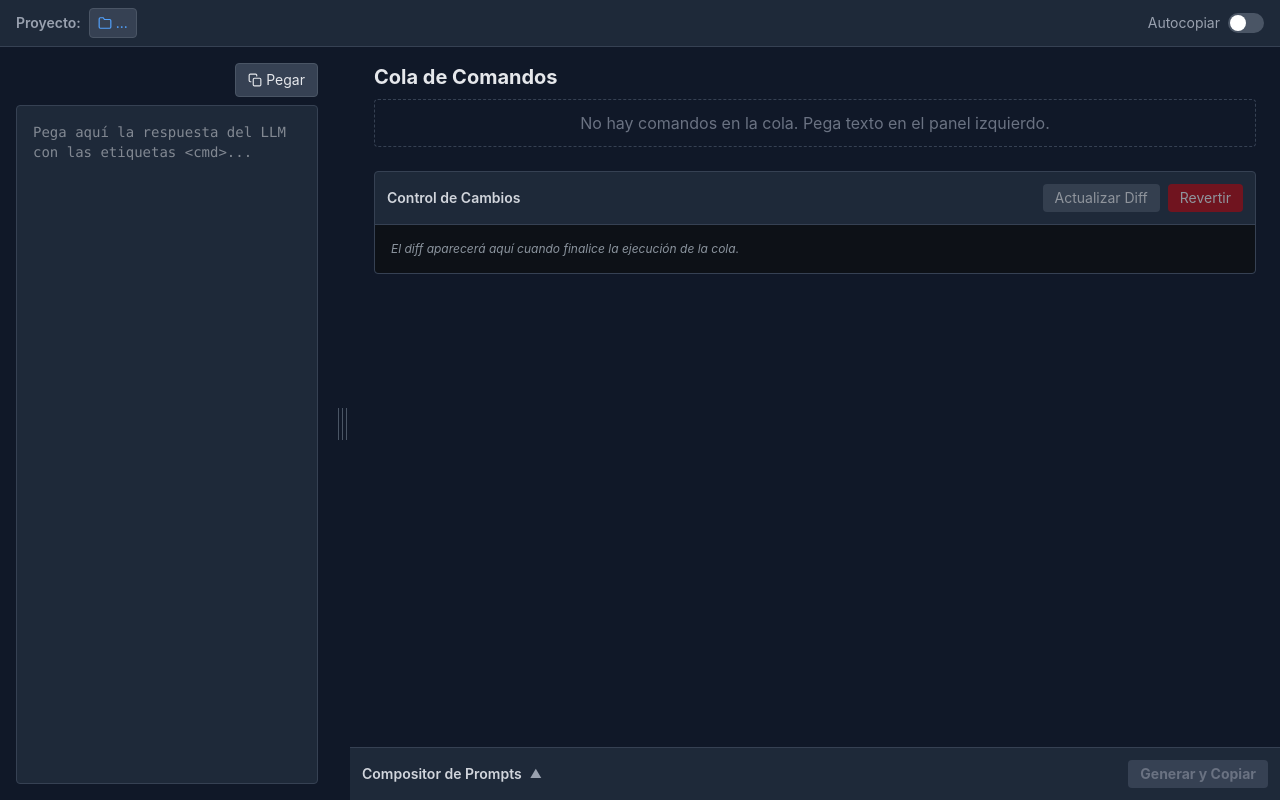
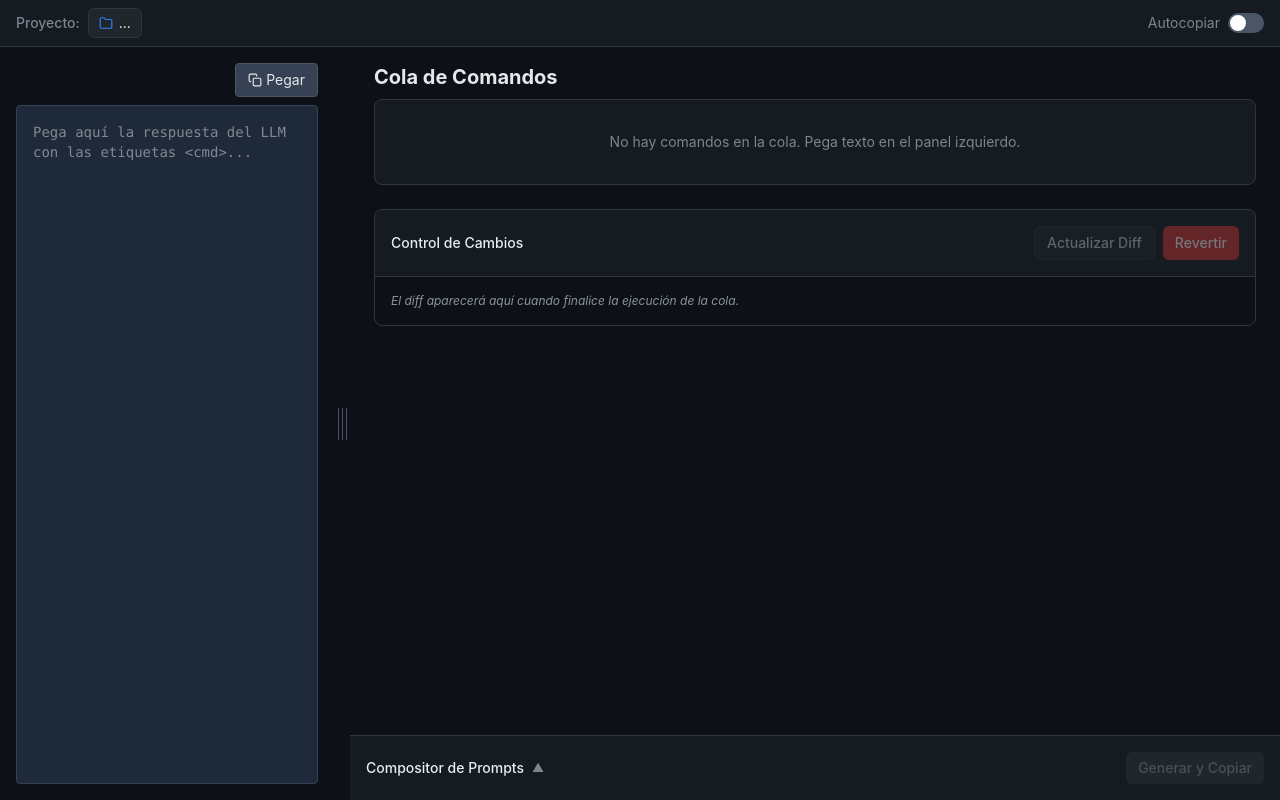
Before and after one commit to luisoncpp/controlvcode, a Preact app: page / in a window 1280 px wide. Built offline with nearby package versions, Linux system fonts and the light colour scheme.

Commit message:
Visual style polish

```diff
--- a/src/App.css
+++ b/src/App.css
@@ -1,6 +1,42 @@
+
 @import "tailwindcss";
 
-/* Un fondo oscuro por defecto para cuidar la vista */
+:root {
+  --canvas: #0d1117;
+  --elevated: #161b22;
+  --surface: #21262d;
+  --border: #30363d;
+  --text-primary: #e6edf3;
+  --text-secondary: #7d8590;
+  --accent: #2f81f7;
+  --success: #238636;
+  --danger: #da3633;
+}
+
 body {
-  @apply bg-gray-900 text-white;
+  background-color: var(--canvas);
+  color: var(--text-primary);
 }
+
+::-webkit-scrollbar {
+  width: 8px;
+  height: 8px;
+}
+::-webkit-scrollbar-track {
+  background: transparent;
+}
+::-webkit-scrollbar-thumb {
+  background: #30363d;
+  border-radius: 4px;
+}
+::-webkit-scrollbar-thumb:hover {
+  background: #484f58;
+}
+
+@keyframes fadeInDown {
+  from { opacity: 0; transform: translateY(-4px); }
+  to { opacity: 1; transform: translateY(0); }
+}
+.animate-fade-in-down {
+  animation: fadeInDown 0.2s ease-out;
+}
--- a/src/App.tsx
+++ b/src/App.tsx
@@ -32,7 +32,7 @@ export function App() {
 
   return (
     <StoreContext.Provider value={store}>
-      <div className="flex flex-col h-screen bg-gray-900 text-white overflow-hidden">
+      <div className="flex flex-col h-screen bg-[#0d1117] text-[#e6edf3] overflow-hidden">
         <TopBar />
 
         <div className="flex flex-1 overflow-hidden">
--- a/src/components/ChangeTracker/ChangeTrackerUI.tsx
+++ b/src/components/ChangeTracker/ChangeTrackerUI.tsx
@@ -1,16 +1,17 @@
+
 import { ChangeTracker } from "./ChangeTracker";
 import { DiffViewer } from "../DiffViewer";
 
 export function ChangeTrackerUI({ tracker }: { tracker: ChangeTracker }) {
   return (
-    <div className="mt-6 border border-gray-700 rounded bg-gray-800">
-      <div className="flex justify-between items-center p-3 border-b border-gray-700">
-        <h3 className="text-sm font-semibold text-gray-300">Control de Cambios</h3>
+    <div className="mt-6 bg-[#161b22] border border-[#30363d] rounded-lg">
+      <div className="flex justify-between items-center p-4 border-b border-[#30363d]">
+        <h3 className="text-sm font-medium text-[#e6edf3]">Control de Cambios</h3>
         <div className="flex gap-2">
           <button
             disabled={!tracker.snapshotHash.value || tracker.isRestoring.value}
             onClick={() => tracker.computeDiff()}
-            className="px-3 py-1 bg-gray-600 hover:bg-gray-500 rounded text-sm disabled:opacity-50"
+            className="px-3 py-1.5 rounded-md text-sm font-medium transition-colors duration-200 bg-[#21262d] hover:bg-[#30363d] text-[#c9d1d9] border border-[#30363d] disabled:opacity-40 disabled:cursor-not-allowed"
           >
             Actualizar Diff
           </button>
@@ -21,19 +22,19 @@ export function ChangeTrackerUI({ tracker }: { tracker: ChangeTracker }) {
                 tracker.revert(true);
               }
             }}
-            className="px-3 py-1 bg-red-700 hover:bg-red-600 rounded text-sm disabled:opacity-50"
+            className="px-3 py-1.5 rounded-md text-sm font-medium transition-colors duration-200 bg-[#da3633] hover:bg-[#f85149] text-white disabled:opacity-40 disabled:cursor-not-allowed"
           >
             Revertir
           </button>
         </div>
       </div>
 
-      <div className="max-h-[32rem] overflow-y-auto bg-[#0d1117] rounded-b">
+      <div className="max-h-[32rem] overflow-y-auto bg-[#0d1117] rounded-b-lg">
         <DiffViewer diff={tracker.diffOutput.value} />
       </div>
 
       {tracker.error.value && (
-        <div className="p-2 text-red-400 text-sm border-t border-gray-700">
+        <div className="p-3 text-[#f85149] text-sm border-t border-[#30363d]">
           {tracker.error.value}
         </div>
       )}
--- a/src/components/FeedbackPanel.tsx
+++ b/src/components/FeedbackPanel.tsx
@@ -1,3 +1,4 @@
+
 import { useStore } from '../context/StoreContext';
 
 export function FeedbackPanel() {
@@ -14,36 +15,36 @@ export function FeedbackPanel() {
       if (btn) {
         const originalText = btn.textContent;
         btn.textContent = '¡Copiado!';
-        btn.className = 'px-3 py-1 rounded text-sm font-bold transition-colors bg-green-600 text-white';
+        btn.className = 'px-3 py-1.5 rounded-md text-sm font-medium transition-colors duration-200 bg-[#238636] text-white';
         setTimeout(() => {
           btn.textContent = originalText;
-          btn.className = 'px-3 py-1 rounded text-sm font-bold transition-colors bg-gray-600 hover:bg-gray-500 text-gray-200';
+          btn.className = 'px-3 py-1.5 rounded-md text-sm font-medium transition-colors duration-200 bg-[#21262d] hover:bg-[#30363d] text-[#c9d1d9] border border-[#30363d]';
         }, 2000);
       }
     }
   };
 
   return (
-    <div className="mt-6 border border-gray-700 rounded bg-gray-800">
-      <div className="flex justify-between items-center p-3 border-b border-gray-700">
-        <h3 className="text-sm font-semibold text-gray-300">
+    <div className="mt-6 bg-[#161b22] border border-[#30363d] rounded-lg">
+      <div className="flex justify-between items-center p-4 border-b border-[#30363d]">
+        <h3 className="text-sm font-medium text-[#e6edf3]">
           Respuesta para el LLM
-          {isAutoCopy && <span className="ml-2 text-xs text-blue-400">(autocopiando)</span>}
+          {isAutoCopy && <span className="ml-2 text-xs text-[#2f81f7]">(autocopiando)</span>}
         </h3>
         <button
           id="copy-btn"
           onClick={handleCopy}
           disabled={isAutoCopy}
-          className={`px-3 py-1 rounded text-sm font-bold transition-colors ${
+          className={`px-3 py-1.5 rounded-md text-sm font-medium transition-colors duration-200 ${
             isAutoCopy
-              ? 'bg-blue-600 text-white opacity-70 cursor-not-allowed'
-              : 'bg-gray-600 hover:bg-gray-500 text-gray-200'
+              ? 'bg-[#2f81f7] text-white opacity-60 cursor-not-allowed'
+              : 'bg-[#21262d] hover:bg-[#30363d] text-[#c9d1d9] border border-[#30363d]'
           }`}
         >
           Copiar XML
         </button>
       </div>
-      <pre className="p-4 text-xs text-gray-400 font-mono whitespace-pre-wrap break-words">
+      <pre className="p-4 text-xs text-[#7d8590] font-mono whitespace-pre-wrap break-words">
         {promptText}
       </pre>
     </div>
--- a/src/components/PromptBuilder/PromptBuilderUI.tsx
+++ b/src/components/PromptBuilder/PromptBuilderUI.tsx
@@ -16,15 +16,15 @@ export function PromptBuilderUI({ builder }: { builder: PromptBuilder }) {
   };
 
   return (
-    <div className="border-t border-gray-700 bg-gray-800 flex flex-col">
+    <div className="border-t border-[#30363d] bg-[#161b22] flex flex-col">
       <div
-        className="flex justify-between items-center p-3 cursor-pointer hover:bg-gray-700 transition-colors"
+        className="flex justify-between items-center p-4 cursor-pointer hover:bg-[#21262d] transition-colors duration-200"
         onClick={() => setIsExpanded(!isExpanded)}
       >
         <div className="flex items-center gap-2">
-          <h3 className="text-sm font-semibold text-gray-300">Compositor de Prompts</h3>
-          <span className="text-gray-400 text-xs transform transition-transform">
-            {isExpanded ? '▼' : '▲'}
+          <h3 className="text-sm font-medium text-[#e6edf3]">Compositor de Prompts</h3>
+          <span className={`text-[#7d8590] text-xs transition-transform duration-200 ${isExpanded ? 'rotate-180' : ''}`}>
+            ▲
           </span>
         </div>
         <button
@@ -33,26 +33,27 @@ export function PromptBuilderUI({ builder }: { builder: PromptBuilder }) {
             handleCopy();
           }}
           disabled={!builder.message.value.trim() && builder.attachedFiles.value.length === 0}
-          className={`px-3 py-1 rounded text-sm font-bold transition-colors ${
+          className={`px-3 py-1.5 rounded-md text-sm font-medium transition-colors duration-200 ${
             copied
-              ? "bg-green-600 text-white"
-              : "bg-blue-600 hover:bg-blue-500 text-white disabled:bg-gray-700 disabled:text-gray-500"
+              ? "bg-[#238636] text-white"
+              : "bg-[#2f81f7] hover:bg-[#58a6ff] text-white disabled:bg-[#21262d] disabled:text-[#484f58]"
           }`}
         >
           {copied ? "¡Copiado!" : "Generar y Copiar"}
         </button>
       </div>
 
-      {isExpanded && (
-        <div className="p-3 pt-0">
+      <div className={`grid transition-all duration-300 ease-in-out ${isExpanded ? 'grid-rows-[1fr]' : 'grid-rows-[0fr]'}`}>
+        <div className="overflow-hidden">
+          <div className="px-4 pb-4 animate-fade-in-down">
             {builder.attachedFiles.value.length > 0 && (
               <div className="flex flex-wrap gap-2 mb-3">
                 {builder.attachedFiles.value.map((file) => (
-                <div key={file.path} className="flex items-center gap-1 px-2 py-0.5 bg-gray-700 rounded text-xs text-gray-300">
+                  <div key={file.path} className="flex items-center gap-1.5 px-2.5 py-1 bg-[#21262d] rounded-md text-xs text-[#c9d1d9] border border-[#30363d]">
                     <span className="max-w-[150px] truncate">{file.path}</span>
                     <button
                       onClick={() => builder.removeFile(file.path)}
-                    className="text-gray-500 hover:text-red-400"
+                      className="text-[#7d8590] hover:text-[#f85149] transition-colors"
                     >
                       ×
                     </button>
@@ -63,7 +64,7 @@ export function PromptBuilderUI({ builder }: { builder: PromptBuilder }) {
 
             <div className="relative">
               <textarea
-              className="w-full p-3 bg-gray-900 border border-gray-700 rounded text-gray-200 font-mono text-sm resize-none focus:outline-none focus:border-blue-500 min-h-[140px]"
+                className="w-full p-3 bg-[#0d1117] border border-[#30363d] rounded-md text-[#e6edf3] font-mono text-sm resize-none focus:outline-none focus:border-[#2f81f7] focus:ring-1 focus:ring-[#2f81f7] min-h-[140px] transition-colors duration-200"
                 placeholder="Escribe tu mensaje aquí. Usa @ para adjuntar archivos del proyecto..."
                 value={builder.message.value}
                 onInput={(e) => builder.onMessageChange((e.target as HTMLTextAreaElement).value)}
@@ -71,7 +72,8 @@ export function PromptBuilderUI({ builder }: { builder: PromptBuilder }) {
               <FileSearchDropdown builder={builder} />
             </div>
           </div>
-      )}
+        </div>
+      </div>
     </div>
   );
 }
--- a/src/components/QueueViewer.tsx
+++ b/src/components/QueueViewer.tsx
@@ -17,7 +17,7 @@ export function QueueViewer() {
 
   if (activeNodes.length === 0) {
     return (
-      <div className="flex items-center justify-center h-12 border border-dashed border-gray-700 rounded text-gray-500">
+      <div className="flex items-center justify-center py-8 px-4 bg-[#161b22] border border-[#30363d] rounded-lg text-[#7d8590] text-sm">
         No hay comandos en la cola. Pega texto en el panel izquierdo.
       </div>
     );
--- a/src/components/TopBar.tsx
+++ b/src/components/TopBar.tsx
@@ -28,23 +28,23 @@ export function TopBar() {
   };
 
   return (
-    <div className="flex items-center justify-between px-4 py-2 bg-gray-800 border-b border-gray-700 shrink-0">
+    <div className="flex items-center justify-between px-4 py-2 bg-[#161b22] border-b border-[#30363d] shrink-0">
       <div className="flex items-center gap-2">
-        <span className="text-sm font-semibold text-gray-400">Proyecto:</span>
+        <span className="text-sm font-medium text-[#7d8590]">Proyecto:</span>
         <button
           onClick={handleSelectProject}
           title={`Cambiar carpeta del proyecto (actual: ${projectDir})`}
-          className="flex items-center gap-1 px-2 py-1 text-sm bg-gray-700 hover:bg-gray-600 text-blue-400 rounded border border-gray-600 transition-colors max-w-[240px]"
+          className="flex items-center gap-1.5 px-2.5 py-1 text-sm bg-[#21262d] hover:bg-[#30363d] text-[#2f81f7] rounded-md border border-[#30363d] transition-colors duration-200 max-w-[240px]"
         >
           <svg xmlns="http://www.w3.org/2000/svg" width="14" height="14" viewBox="0 0 24 24" fill="none" stroke="currentColor" stroke-width="2" stroke-linecap="round" stroke-linejoin="round" className="flex-shrink-0">
             <path d="M22 19a2 2 0 0 1-2 2H4a2 2 0 0 1-2-2V5a2 2 0 0 1 2-2h5l2 3h9a2 2 0 0 1 2 2z"/>
           </svg>
-          <span className="truncate">{shortDir()}</span>
+          <span className="truncate text-[#e6edf3]">{shortDir()}</span>
         </button>
       </div>
 
       <label className="flex items-center gap-2 cursor-pointer select-none">
-        <span className="text-sm text-gray-400">Autocopiar</span>
+        <span className="text-sm text-[#7d8590]">Autocopiar</span>
         <div className="relative">
           <input
             type="checkbox"
```
Also changed, not shown: src/components/ActionCard.tsx (+27 -15 lines). Lines whose indentation alone changed are shown as unchanged.
